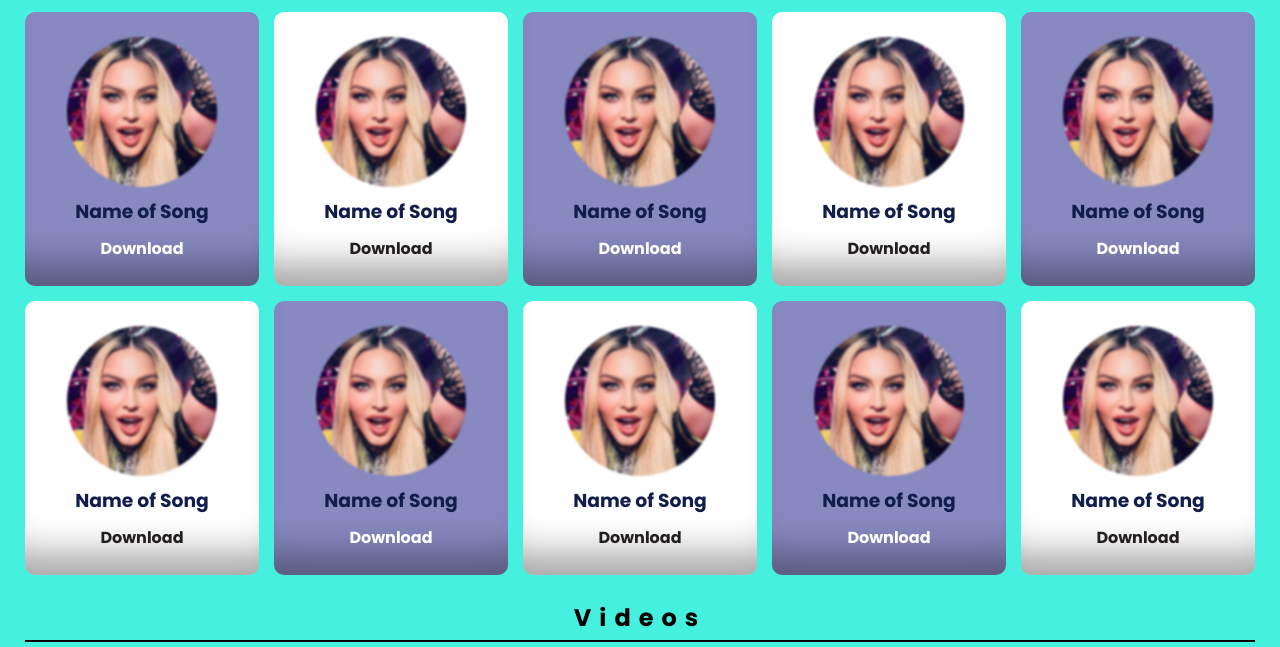
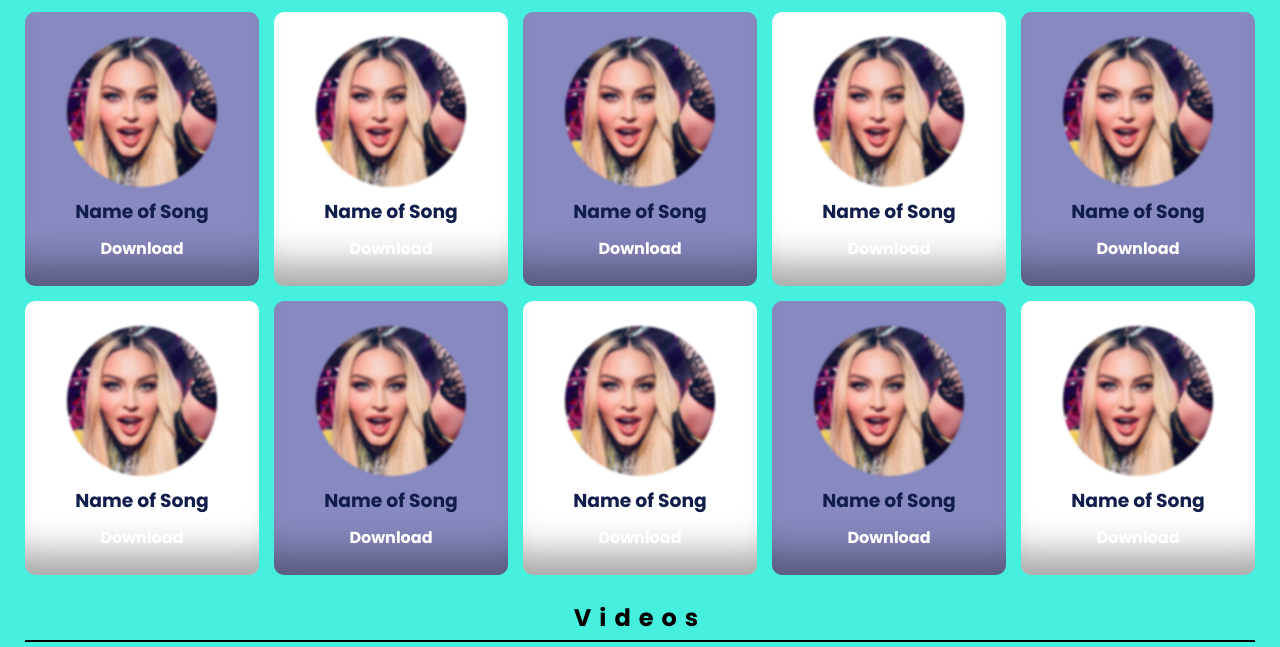
Before and after one commit to app-HI/Madonna-Design, a website built with Parcel: page index.html in a window 1280 px wide. Shown: the part 153-800 px from the top of the page. Built offline with nearby package versions, Linux system fonts and the light colour scheme.

Commit message:
change paragraph tag to anchor tag

```diff
--- a/index.html
+++ b/index.html
@@ -41,52 +41,52 @@
         <div class="item item1">
           <img src="./Media/images/110820221660234770.jpeg" alt="#" />
           <h3>Name of Song</h3>
-          <p>Download</p>
+          <a href="./Media/media/La Isla Bonita - MADONNA.mp3">Download</a>
         </div>
         <div class="item item2">
           <img src="./Media/images/110820221660234770.jpeg" alt="#" />
           <h3>Name of Song</h3>
-          <p>Download</p>
+          <a href="./Media/media/La Isla Bonita - MADONNA.mp3">Download</a>
         </div>
         <div class="item item3">
           <img src="./Media/images/110820221660234770.jpeg" alt="#" />
           <h3>Name of Song</h3>
-          <p>Download</p>
+          <a href="./Media/media/La Isla Bonita - MADONNA.mp3">Download</a>
         </div>
         <div class="item item4">
           <img src="./Media/images/110820221660234770.jpeg" alt="#" />
           <h3>Name of Song</h3>
-          <p>Download</p>
+          <a href="./Media/media/La Isla Bonita - MADONNA.mp3">Download</a>
         </div>
         <div class="item item5">
           <img src="./Media/images/110820221660234770.jpeg" alt="#" />
           <h3>Name of Song</h3>
-          <p>Download</p>
+          <a href="./Media/media/La Isla Bonita - MADONNA.mp3">Download</a>
         </div>
         <div class="item item6">
           <img src="./Media/images/110820221660234770.jpeg" alt="#" />
           <h3>Name of Song</h3>
-          <p>Download</p>
+          <a href="./Media/media/La Isla Bonita - MADONNA.mp3">Download</a>
         </div>
         <div class="item item7">
           <img src="./Media/images/110820221660234770.jpeg" alt="#" />
           <h3>Name of Song</h3>
-          <p>Download</p>
+          <a href="./Media/media/La Isla Bonita - MADONNA.mp3">Download</a>
         </div>
         <div class="item item8">
           <img src="./Media/images/110820221660234770.jpeg" alt="#" />
           <h3>Name of Song</h3>
-          <p>Download</p>
+          <a href="./Media/media/La Isla Bonita - MADONNA.mp3">Download</a>
         </div>
         <div class="item item9">
           <img src="./Media/images/110820221660234770.jpeg" alt="#" />
           <h3>Name of Song</h3>
-          <p>Download</p>
+          <a href="./Media/media/La Isla Bonita - MADONNA.mp3">Download</a>
         </div>
         <div class="item item10">
           <img src="./Media/images/110820221660234770.jpeg" alt="#" />
           <h3>Name of Song</h3>
-          <p>Download</p>
+          <a href="./Media/media/La Isla Bonita - MADONNA.mp3">Download</a>
         </div>
       </section>
       <section class="section-video">
--- a/style.css
+++ b/style.css
@@ -215,12 +215,14 @@ body {
   transition: all 0.7s cubic-bezier(0.165, 0.84, 0.44, 1);
 }
 
-.item p {
+.item a {
   color: white;
   transition: all 0.4s ease-in-out;
   font-weight: bold;
+  text-decoration: none;
+  transition: all .5s ease-in-out;
 }
-.item p:hover {
+.item a:hover {
   color: rgb(239, 13, 47);
   transform: scale(1.1);
   font-weight: 900;
```
